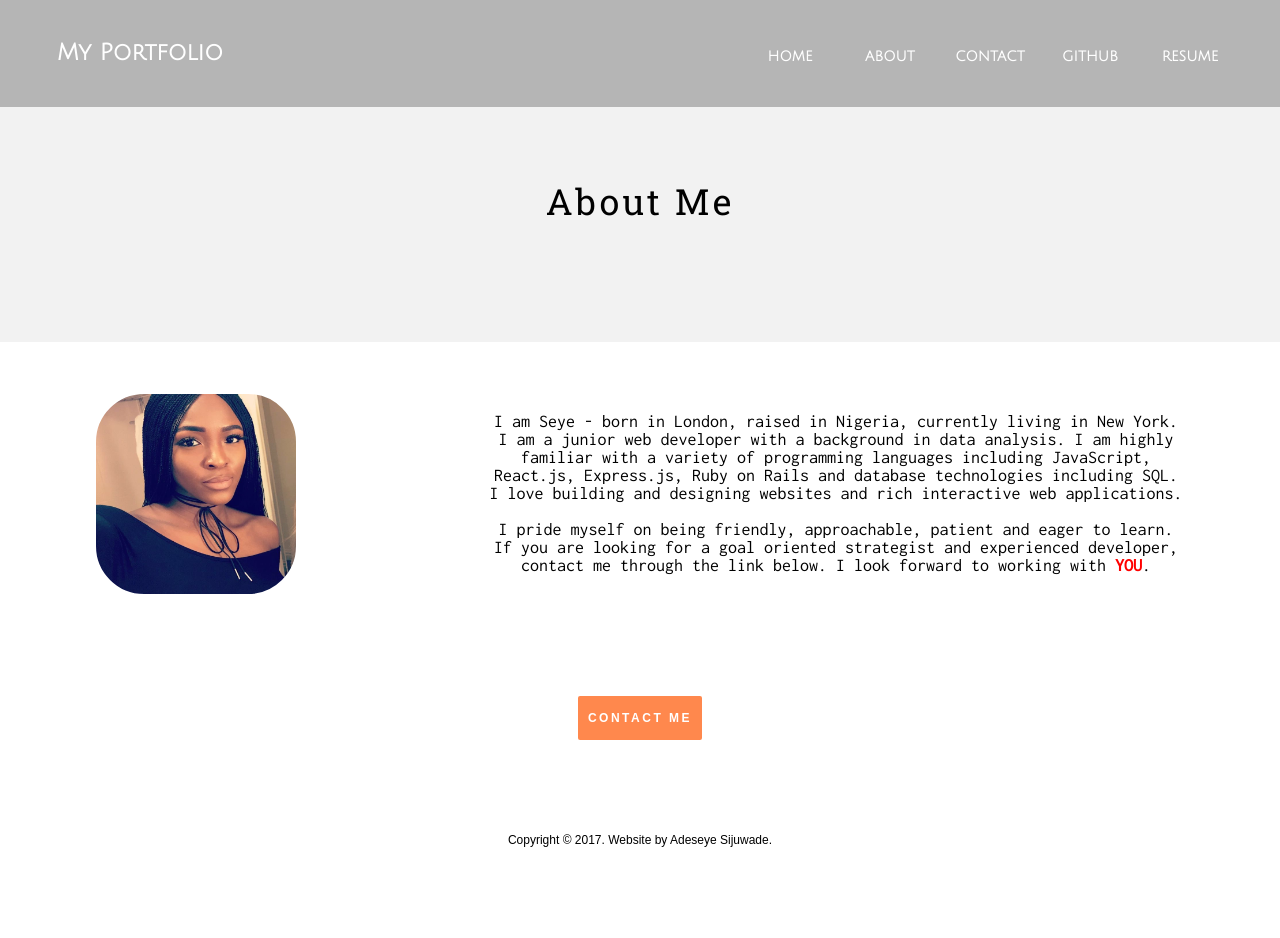
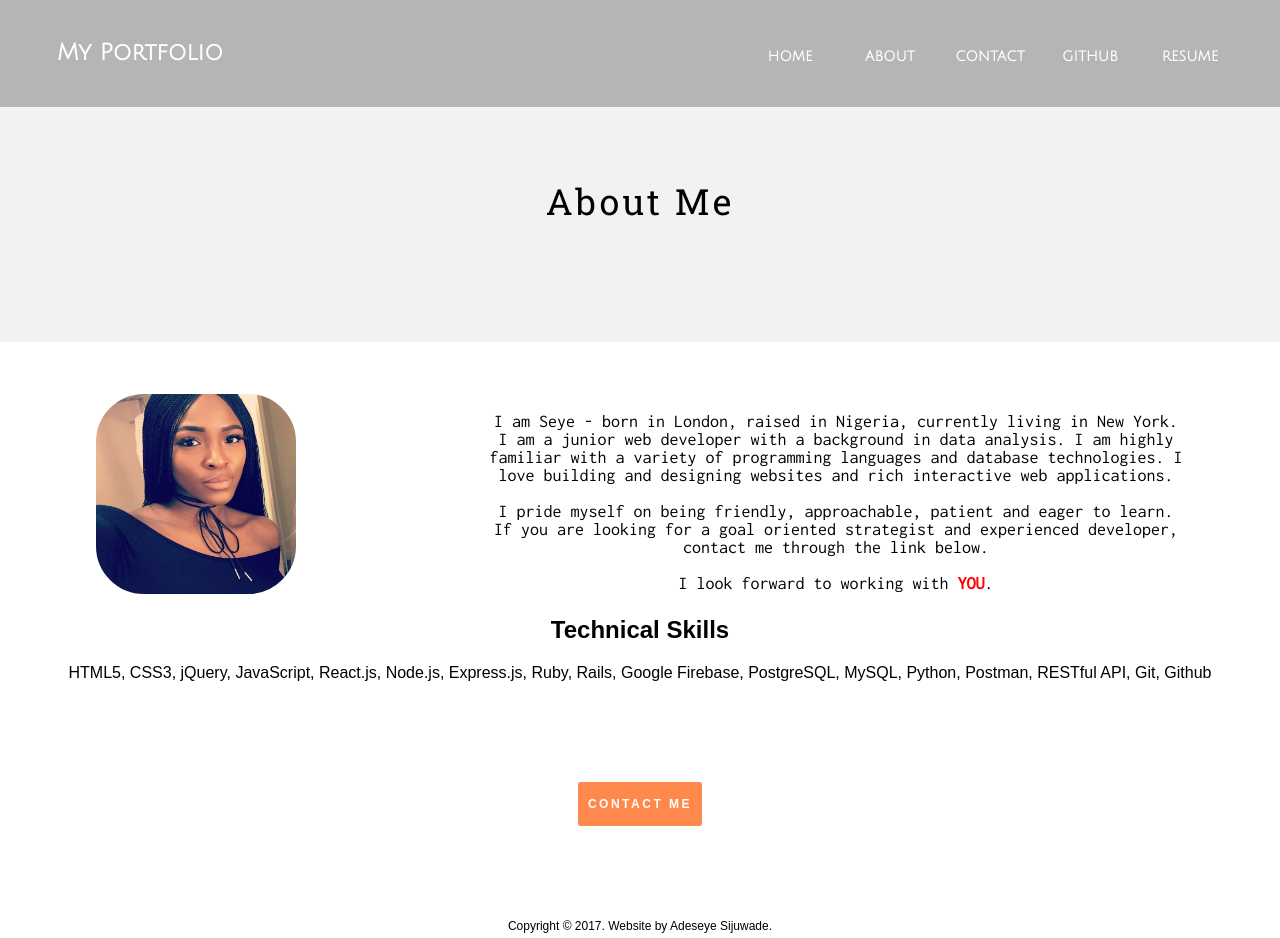
Before and after one commit to seyesij/portfolio, a React (Create React App) app: page /about in a window 1280 px wide. Before the commit the page ends 852 px from the top, so only its background shows below. Built offline with nearby package versions, Linux system fonts and the light colour scheme.

Commit message:
add skills

```diff
--- a/src/components/About.jsx
+++ b/src/components/About.jsx
@@ -10,10 +10,14 @@ const About = (props) => {
           <div className="about_info">
             <div className="profpic"></div>
             <div className="content">
-              <p>I am Seye - born in London, raised in Nigeria, currently living in New York. I am a junior web developer with a background in data analysis. I am highly familiar with a variety of programming languages including JavaScript, React.js, Express.js, Ruby on Rails and database technologies including SQL. I love building and designing websites and rich interactive web applications.</p>
-              <p>I pride myself on being friendly, approachable, patient and eager to learn. If you are looking for a goal oriented strategist and experienced developer, contact me through the link below. I look forward to working with <span className="you">YOU</span>.</p>
+              <p>I am Seye - born in London, raised in Nigeria, currently living in New York. I am a junior web developer with a background in data analysis. I am highly familiar with a variety of programming languages and database technologies. I love building and designing websites and rich interactive web applications.</p>
+              <p>I pride myself on being friendly, approachable, patient and eager to learn. If you are looking for a goal oriented strategist and experienced developer, contact me through the link below. <br></br><br></br>I look forward to working with <span className="you">YOU</span>.</p>
             </div>
           </div>
+          <div className="skills">
+              <h2>Technical Skills</h2>
+              <p>HTML5, CSS3, jQuery, JavaScript, React.js, Node.js, Express.js, Ruby, Rails, Google Firebase, PostgreSQL, MySQL, Python, Postman, RESTful API, Git, Github</p>
+            </div>
           <div className="footer">
             <Link to='/contact'>
               <button>Contact Me</button>
```
